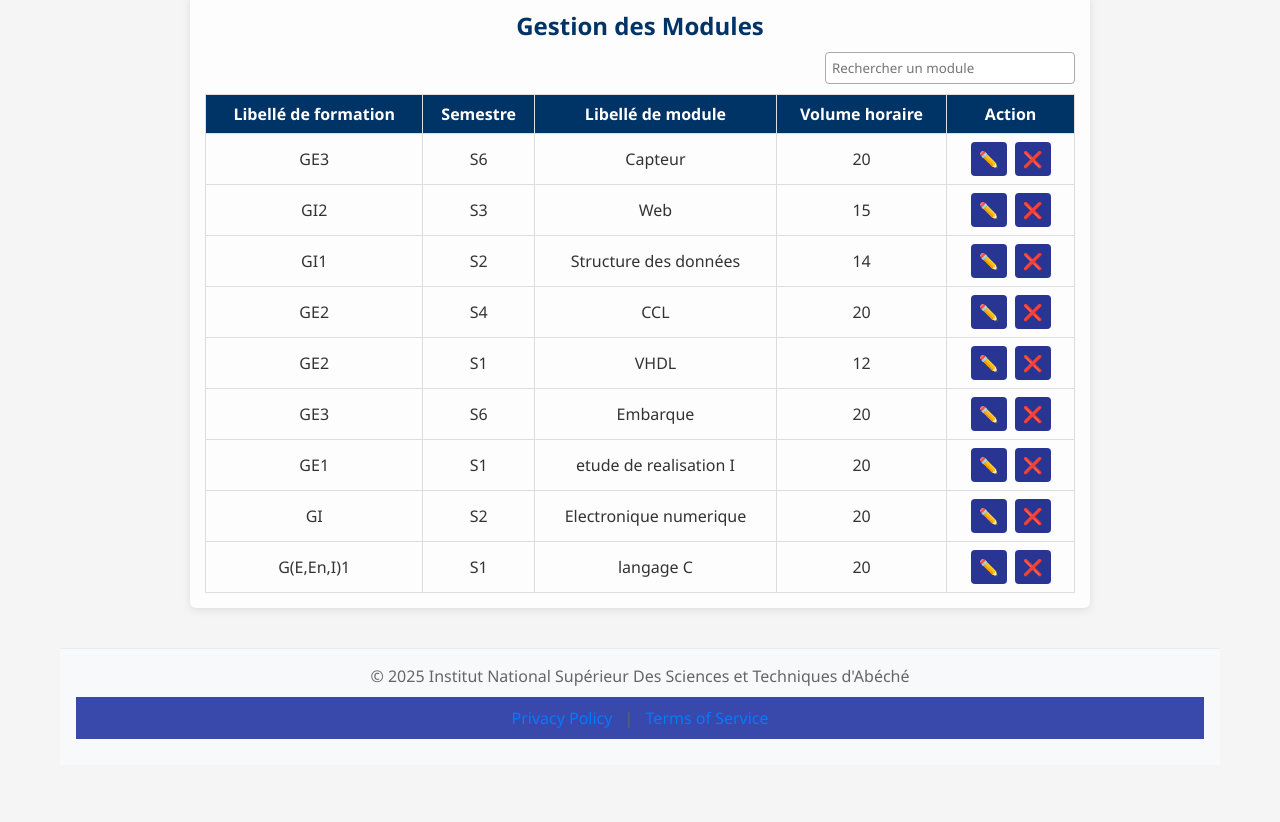
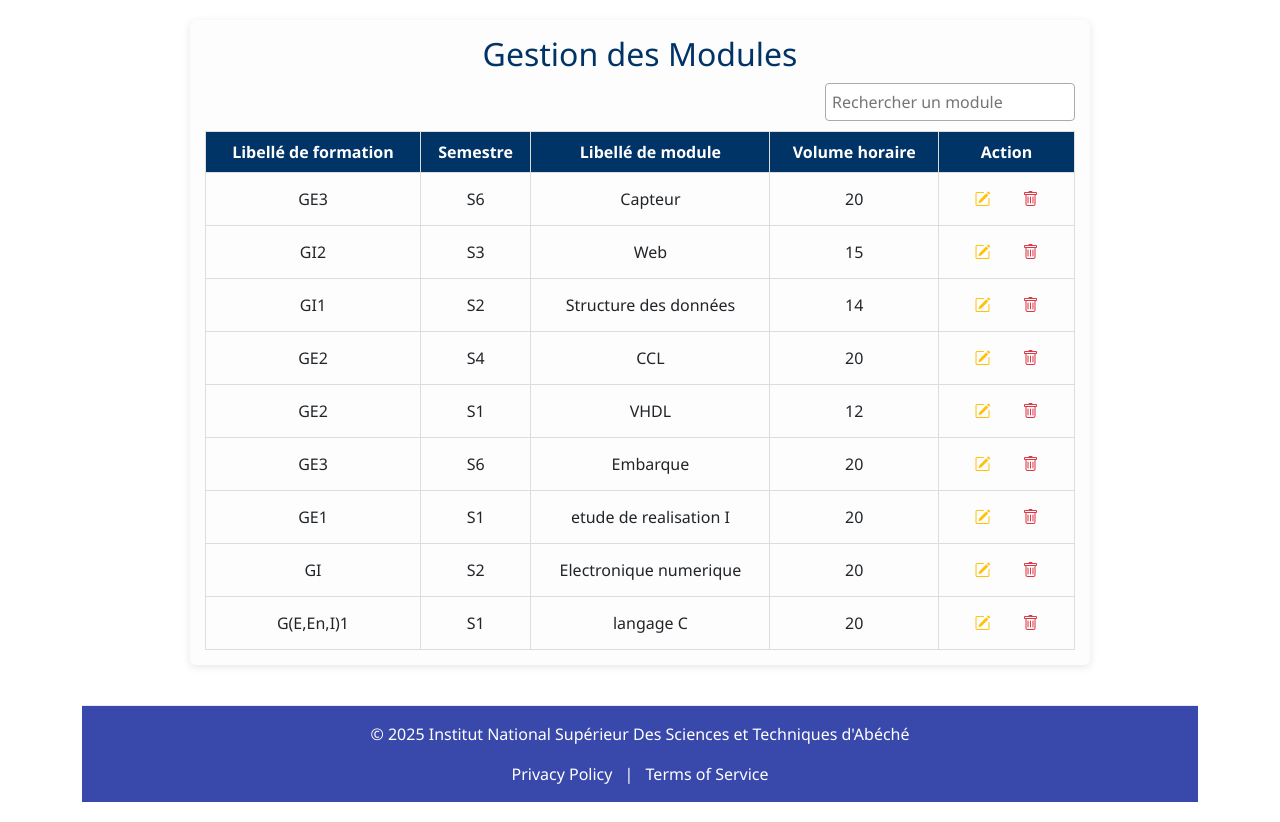
Before and after one commit to NadjlaSefadine/pff-insta-planning, a React (Vite) app in the folder client/: page /module in a window 1280 px wide. Shown: the part 340-1162 px from the top of the page. Before the commit the page ends 1125 px from the top, so only its background shows below. Built offline with nearby package versions, Linux system fonts and the light colour scheme; no server answers; sample sign-in values are in the browser's storage.

Commit message:
ajouter des buttons delete, eyes, pencil avec bootstrap icons

```diff
--- a/client/src/App.jsx
+++ b/client/src/App.jsx
@@ -1,5 +1,8 @@
 import React from 'react';
 import { Routes, Route, Link, BrowserRouter } from 'react-router-dom';
+import 'bootstrap/dist/css/bootstrap.min.css';
+import 'bootstrap-icons/font/bootstrap-icons.css';
+
 import Login from './components/Login';
 import Dashboard from './components/Dashboard';
 import PrivateRoute from './components/PrivateRoute';
--- a/client/src/components/Modules.jsx
+++ b/client/src/components/Modules.jsx
@@ -4,13 +4,37 @@ import "./Modules.css";
 const initialModules = [
   { id: 1, formation: "GE3", semestre: "S6", libelle: "Capteur", volume: 20 },
   { id: 2, formation: "GI2", semestre: "S3", libelle: "Web", volume: 15 },
-  { id: 3, formation: "GI1", semestre: "S2", libelle: "Structure des données", volume: 14 },
+  {
+    id: 3,
+    formation: "GI1",
+    semestre: "S2",
+    libelle: "Structure des données",
+    volume: 14,
+  },
   { id: 4, formation: "GE2", semestre: "S4", libelle: "CCL", volume: 20 },
   { id: 5, formation: "GE2", semestre: "S1", libelle: "VHDL", volume: 12 },
   { id: 6, formation: "GE3", semestre: "S6", libelle: "Embarque", volume: 20 },
-  { id: 7, formation: "GE1", semestre: "S1", libelle: "etude de realisation I", volume: 20 },
-  { id: 8, formation: "GI", semestre: "S2", libelle: "Electronique numerique", volume: 20 },
-  { id: 9, formation: "G(E,En,I)1", semestre: "S1", libelle: "langage C", volume: 20 }
+  {
+    id: 7,
+    formation: "GE1",
+    semestre: "S1",
+    libelle: "etude de realisation I",
+    volume: 20,
+  },
+  {
+    id: 8,
+    formation: "GI",
+    semestre: "S2",
+    libelle: "Electronique numerique",
+    volume: 20,
+  },
+  {
+    id: 9,
+    formation: "G(E,En,I)1",
+    semestre: "S1",
+    libelle: "langage C",
+    volume: 20,
+  },
 ];
 
 function Modules() {
@@ -29,11 +53,7 @@ function Modules() {
   const handleEdit = (id) => {
     const libelle = prompt("Modifier le libellé du module :");
     if (libelle) {
-      setModules(
-        modules.map((m) =>
-          m.id === id ? { ...m, libelle } : m
-        )
-      );
+      setModules(modules.map((m) => (m.id === id ? { ...m, libelle } : m)));
     }
   };
 
@@ -69,18 +89,21 @@ function Modules() {
               <td>{mod.volume}</td>
               <td className="actions">
                 <button
-                  className="btn edit"
+                  type="button"
+                  className="btn btn-outline-warning mx-2"
                   onClick={() => handleEdit(mod.id)}
                   title="Modifier"
                 >
-                  ✏️
+                  <i className="bi bi-pencil-square"></i>
                 </button>
+
                 <button
-                  className="btn delete"
+                  type="button"
+                  className="btn btn-outline-danger mx-2"
                   onClick={() => handleDelete(mod.id)}
                   title="Supprimer"
                 >
-                  ❌
+                  <i className="bi bi-trash"></i>
                 </button>
               </td>
             </tr>
--- a/client/src/components/dashboard/HomeSection.jsx
+++ b/client/src/components/dashboard/HomeSection.jsx
@@ -1,5 +1,5 @@
-import React from 'react';
-import { FontAwesomeIcon } from '@fortawesome/react-fontawesome';
+import React, { useState } from "react";
+import { FontAwesomeIcon } from "@fortawesome/react-fontawesome";
 import {
   faCalendarAlt,
   faDoorOpen,
@@ -10,36 +10,86 @@ import {
   faUsers,
   faUserFriends,
   faUserCog,
-  faPlusCircle
-} from '@fortawesome/free-solid-svg-icons';
-import { Link } from 'react-router-dom';
+  faPlusCircle,
+} from "@fortawesome/free-solid-svg-icons";
+import { Link } from "react-router-dom";
 
 const menuItems = [
-  { id: 'emploi-du-temps', icon: faCalendarAlt, label: 'EMPLOI DU TEMPS' },
-  { id: 'salle', icon: faDoorOpen, label: 'SALLE' },
-  { id: 'module', icon: faBook, label: 'MODULE' },
-  { id: 'enseignant', icon: faChalkboardTeacher, label: 'ENSEIGNANT' },
-  { id: 'formation', icon: faGraduationCap, label: 'FORMATION' },
-  { id: 'semestre', icon: faCalendar, label: 'SEMESTRE' },
-  { id: 'section', icon: faUsers, label: 'SECTION' },
-  { id: 'groupe', icon: faUserFriends, label: 'GROUPE' },
-  { id: 'utilisateur', icon: faUserCog, label: 'UTILISATEUR' },
-  { id: 'creer-edt', icon: faPlusCircle, label: 'CRÉER EMPLOI DU TEMPS' }
+  { id: "emploi-du-temps", icon: faCalendarAlt, label: "EMPLOI DU TEMPS" },
+  { id: "salle", icon: faDoorOpen, label: "SALLE" },
+  { id: "module", icon: faBook, label: "MODULE" },
+  { id: "enseignant", icon: faChalkboardTeacher, label: "ENSEIGNANT" },
+  { id: "formation", icon: faGraduationCap, label: "FORMATION" },
+  { id: "semestre", icon: faCalendar, label: "SEMESTRE" },
+  { id: "section", icon: faUsers, label: "SECTION" },
+  { id: "groupe", icon: faUserFriends, label: "GROUPE" },
+  { id: "utilisateur", icon: faUserCog, label: "UTILISATEUR" },
+  { id: "creer-edt", icon: faPlusCircle, label: "CRÉER EMPLOI DU TEMPS" },
 ];
 
 const HomeSection = () => {
+  const [hovered, setHovered] = useState(null);
+
+  const styles = {
+    menu: {
+      display: "grid",
+      gridTemplateColumns: "repeat(auto-fit, minmax(250px, 1fr))", // fixed typo
+      gap: "24px",
+      padding: "10px",
+      justifyItems: "center",
+      alignItems: "stretch",
+    },
+    menuItem: {
+      backgroundColor: "#fff",
+      border: "1px solid #dee2e6",
+      borderRadius: "12px",
+      padding: "15px 10px",
+      textAlign: "center",
+      width: "100%",
+      boxShadow: "0 4px 10px rgba(0, 0, 0, 0.08)",
+      transition: "transform 0.3s ease, box-shadow 0.3s ease",
+      cursor: "pointer",
+    },
+    menuItemHover: {
+      transform: "translateY(-5px)",
+      boxShadow: "0 8px 20px rgba(0, 0, 0, 0.15)",
+    },
+    icon: {
+      fontSize: "2.5rem",
+      color: "#3949ab",
+      marginBottom: "10px",
+    },
+    label: {
+      fontSize: "1rem",
+      fontWeight: "600",
+      // color: "#333",
+      marginTop: "8px",
+    },
+    link: {
+      textDecoration: "none",
+      color: "inherit",
+      display: "flex",
+      flexDirection: "column",
+      alignItems: "center",
+    },
+  };
+
   return (
     <div id="accueil" className="section">
-      <div className="menu">
-        {menuItems.map(item => (
+      <div style={styles.menu}>
+        {menuItems.map((item, index) => (
           <div
             key={item.id}
-            className="menu-item"
-            // onClick={() => onSelectSection(item.id)}
+            style={{
+              ...styles.menuItem,
+              ...(hovered === index ? styles.menuItemHover : {}),
+            }}
+            onMouseEnter={() => setHovered(index)}
+            onMouseLeave={() => setHovered(null)}
           >
-            <Link to={item.id} smooth="true" duration={500}>
-            <FontAwesomeIcon icon={item.icon} />
-            <h3>{item.label}</h3>
+            <Link to={item.id} style={styles.link}>
+              <FontAwesomeIcon icon={item.icon} style={styles.icon} />
+              <h3 style={styles.label}>{item.label}</h3>
             </Link>
           </div>
         ))}
--- a/client/src/components/dashboard/RoomManagement.jsx
+++ b/client/src/components/dashboard/RoomManagement.jsx
@@ -1,7 +1,7 @@
-import React, { useEffect, useState } from 'react';
-import { useNavigate } from 'react-router-dom';
-import PropTypes from 'prop-types';
-import api from '../../api';
+import React, { useEffect, useState } from "react";
+import { useNavigate } from "react-router-dom";
+import PropTypes from "prop-types";
+import api from "../../api";
 
 const RoomManagement = () => {
   const [rooms, setRooms] = useState([]);
@@ -10,7 +10,7 @@ const RoomManagement = () => {
   useEffect(() => {
     async function fetchData() {
       try {
-        const response = await api.get('/salles');
+        const response = await api.get("/salles");
         const data = Object.values(response.data);
         setRooms(data);
       } catch (error) {
@@ -43,11 +43,16 @@ const RoomManagement = () => {
                 <td>{room.bloc}</td>
                 <td>{room.capacite}</td>
                 <td>
-                  <button
-                    className="action-btn view-btn"
-                    onClick={() => navigate(`/salle/${encodeURIComponent(room.nom)}`)}
-                  >
-                    Afficher emploi du temps
+                  <button type="button" className="btn btn-outline-success" onClick={() =>
+                      navigate(`/salle/${encodeURIComponent(room.nom)}`)
+                    }>
+                    <i className="bi bi-eye"></i>
+                  </button>
+                  <button type="button" className="btn btn-outline-warning mx-2">
+                  <i className="bi bi-pencil-square"></i>
+                  </button>
+                  <button type="button" className="btn btn-outline-danger">
+                  <i className="bi bi-trash"></i>
                   </button>
                 </td>
               </tr>
--- a/client/src/components/dashboard/UserManagement.jsx
+++ b/client/src/components/dashboard/UserManagement.jsx
@@ -125,12 +125,23 @@ const UserManagement = () => {
                 <td>{user.password}</td>
                 <td>{user.profil}</td>
                 <td>
-                  <button className="action-btn edit-btn">
-                    <FontAwesomeIcon icon={faEdit} />
-                  </button>
-                  <button className="action-btn delete-btn">
-                    <FontAwesomeIcon icon={faTrash} />
-                  </button>
+                <button
+                  type="button"
+                  className="btn btn-outline-warning mx-2"
+                  onClick={() => handleEdit(mod.id)}
+                  title="Modifier"
+                >
+                  <i className="bi bi-pencil-square"></i>
+                </button>
+
+                <button
+                  type="button"
+                  className="btn btn-outline-danger mx-2"
+                  onClick={() => handleDelete(mod.id)}
+                  title="Supprimer"
+                >
+                  <i className="bi bi-trash"></i>
+                </button>
                 </td>
               </tr>
             ))}
--- a/client/src/components/partials/Footer.jsx
+++ b/client/src/components/partials/Footer.jsx
@@ -1,14 +1,15 @@
 import React from 'react';
+import { Link } from 'react-router-dom';
 
 const Footer = () => {
   return (
     <footer style={styles.footer}>
       <div style={styles.container}>
         <p>&copy; {new Date().getFullYear()} Institut National Supérieur Des Sciences et Techniques d'Abéché</p>
-        <nav>
+        {/* <nav> */}
           <a href="/privacy" style={styles.link}>Privacy Policy</a> |
           <a href="/terms" style={styles.link}> Terms of Service</a>
-        </nav>
+        {/* </nav> */}
       </div>
     </footer>
   );
@@ -16,7 +17,7 @@ const Footer = () => {
 
 const styles = {
   footer: {
-    backgroundColor: '#f8f9fa',
+    backgroundColor: '#3949ab',
     padding: '1rem 0',
     textAlign: 'center',
     borderTop: '1px solid #e9ecef',
@@ -25,10 +26,11 @@ const styles = {
     maxWidth: '1200px',
     margin: '0 auto',
     padding: '0 1rem',
+    color: 'white',
   },
   link: {
     margin: '0 0.5rem',
-    color: '#007bff',
+    color: 'white',
     textDecoration: 'none',
   },
 };
```
Also changed, not shown: 1 other file (tests, documents, lock files or other folders).
